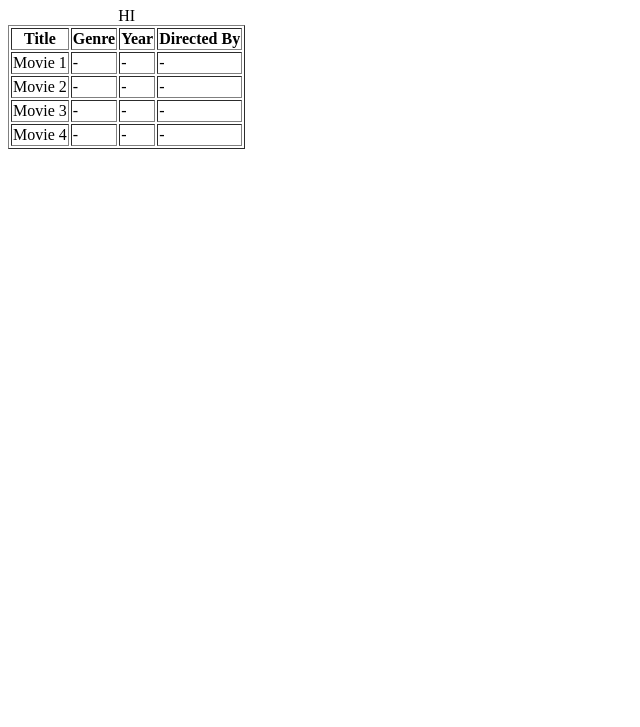
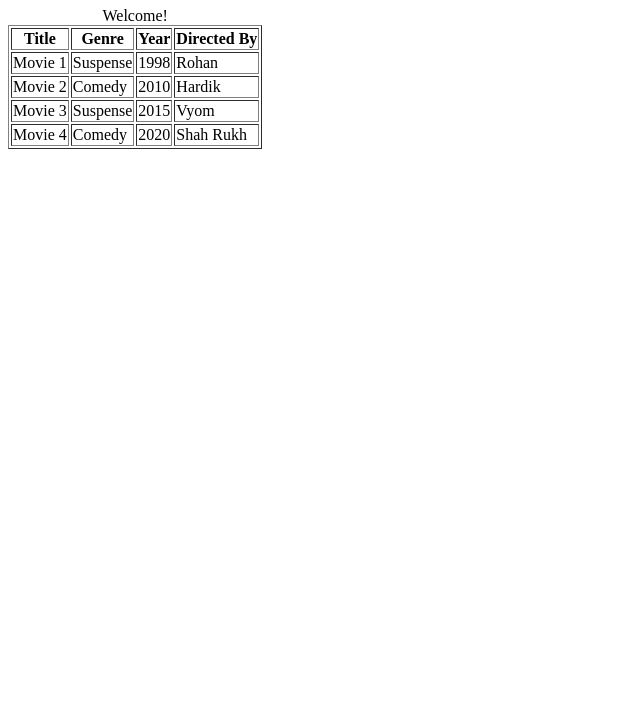
Before and after one commit to HardikH25/Activities_WebDev, a plain HTML site: page C2_Tables/index.html in a window 1280 px wide. Shown: the part 73-800 px from the top of the page, without its empty margins (0-640 px from the left). Drawn offline with Linux system fonts and the light colour scheme.

Commit message:
Updated portfolio with improved description

```diff
--- a/C2_Table.html
+++ b/C2_Tables/index.html
@@ -8,7 +8,7 @@
 <body>
     <h1>My Movie Collection</h1>
     <table border>
-        <caption>HI</caption>
+        <caption>Welcome!</caption>
         <thead>
 <th>Title</th>
 <th>Genre</th>
@@ -19,27 +19,27 @@
 <tbody>
     <tr>
     <td>Movie 1</td>
-    <td>-</td>
-    <td>-</td>
-    <td>-</td>
+    <td>Suspense</td>
+    <td>1998</td>
+    <td>Rohan</td>
     </tr>
  <tr>
     <td>Movie 2</td>
-    <td>-</td>
-    <td>-</td>
-    <td>-</td>
+    <td>Comedy</td>
+    <td>2010</td>
+    <td>Hardik</td>
     </tr>
     <tr>
     <td>Movie 3</td>
-    <td>-</td>
-    <td>-</td>
-    <td>-</td>
+    <td>Suspense</td>
+    <td>2015</td>
+    <td>Vyom</td>
     </tr>
     <tr>
     <td>Movie 4</td>
-    <td>-</td>
-    <td>-</td>
-    <td>-</td>
+    <td>Comedy</td>
+    <td>2020</td>
+    <td>Shah Rukh</td>
     </tr>
 </tbody>
 
```
Also changed, not shown: C1_Mywbpage/index.html (renamed from C1_Activity.html, +1 -1 lines), C2_Forms/index.html (renamed from C2_Form.html, +1 -1 lines), C2_Lists/index.html (renamed from C2_Lists.html, +1 -1 lines), C3_Activity/index.html (renamed from C3_Activity.html, +1 -1 lines), C10_FerrisWheel/index.html (renamed from C10_FerrisWheel.html), C10_Moon/index.html (renamed from C10_Moon.html), C4_Recipe/index.html (renamed from C4_Recipe.html), C7_ProfileCard/index.html (renamed from C7_ProfileCard/ResponsiveProfileCard.html), C8_DogGallery/index.html (renamed from C8_DogGallery/DogGallery.html), C8_Grid/index.html (renamed from C8_Grid.html), Shapes/index.html (renamed from Shapes/C6_Shapes.html), 7 other files.
